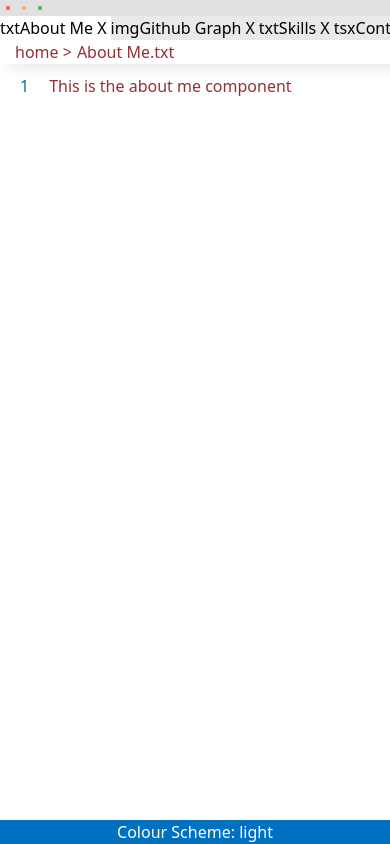
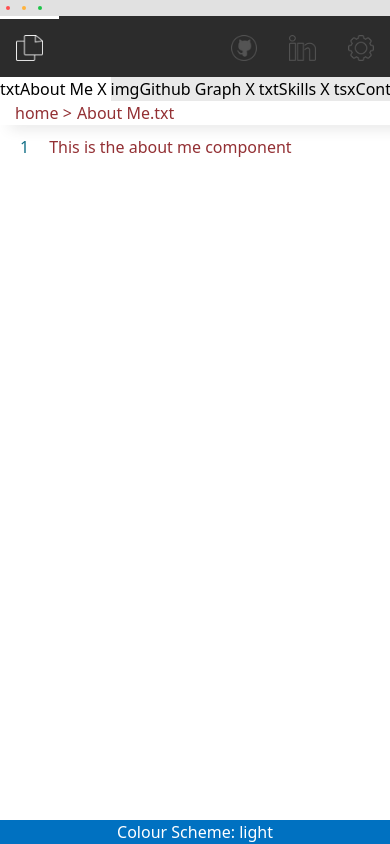
Before and after one commit to cammando016/2026-portfolio, a Next.js app in the folder 2026-portfolio/: page / in a window 390 px wide. Built offline with nearby package versions, Linux system fonts and the light colour scheme; no server answers.

Commit message:
Update mobile layout to display icons

```diff
--- a/2026-portfolio/components/Icons.tsx
+++ b/2026-portfolio/components/Icons.tsx
@@ -20,7 +20,7 @@ export default function Icons (props : Props) {
 
     return (
         <div className={`${styles.iconsPane}`}>
-            <div>
+
                 <Icon
                     toggleable={true}
                     activeIcon={activeIcon}
@@ -31,8 +31,9 @@ export default function Icons (props : Props) {
                     unselectedIconSrc={unselectedFiles}
                     unselectedIconAlt='file icon unselected'
                 />
-            </div>
-            <div>
+
+                <div className={styles.iconSpacer}></div>
+
                 <Icon
                     toggleable={false}
                     activeIcon={activeIcon}
@@ -61,7 +62,7 @@ export default function Icons (props : Props) {
                     unselectedIconSrc={unselectedSettings}
                     unselectedIconAlt='settings icon unselected'
                 />
-            </div>
+
         </div>
     )
 }
--- a/2026-portfolio/styles/home-layout.module.scss
+++ b/2026-portfolio/styles/home-layout.module.scss
@@ -36,6 +36,10 @@ html, body {
     display: inline-flex;
     align-items: center;
     justify-content: center;
+}
+
+.iconSpacer {
+    flex-grow: 1;
 }
 
 .iconContainerActive {
@@ -144,11 +148,30 @@ html, body {
         display: block;
     }
 
-    .iconsPane, .filesPane {
+    .filesPane {
         display: none;
     }
 
-    .homeContainer > :last-child {
+    .iconsPane {
+        flex-direction: row;
+        flex: 1;
+    }
+
+    .iconContainer {
+        max-width: 15%;
+    }
+
+    .iconContainerActive {
+        border-top: solid var(--iconBorder) 3px;
+        border-left: none;
+    }
+
+    .iconContainerInactive {
+        border-top: solid var(--iconBackground) 3px;
+        border-left: none;
+    }
+
+    .homeContainer > :last-child, .iconsPane {
         width: 100%;
     }
 
```
